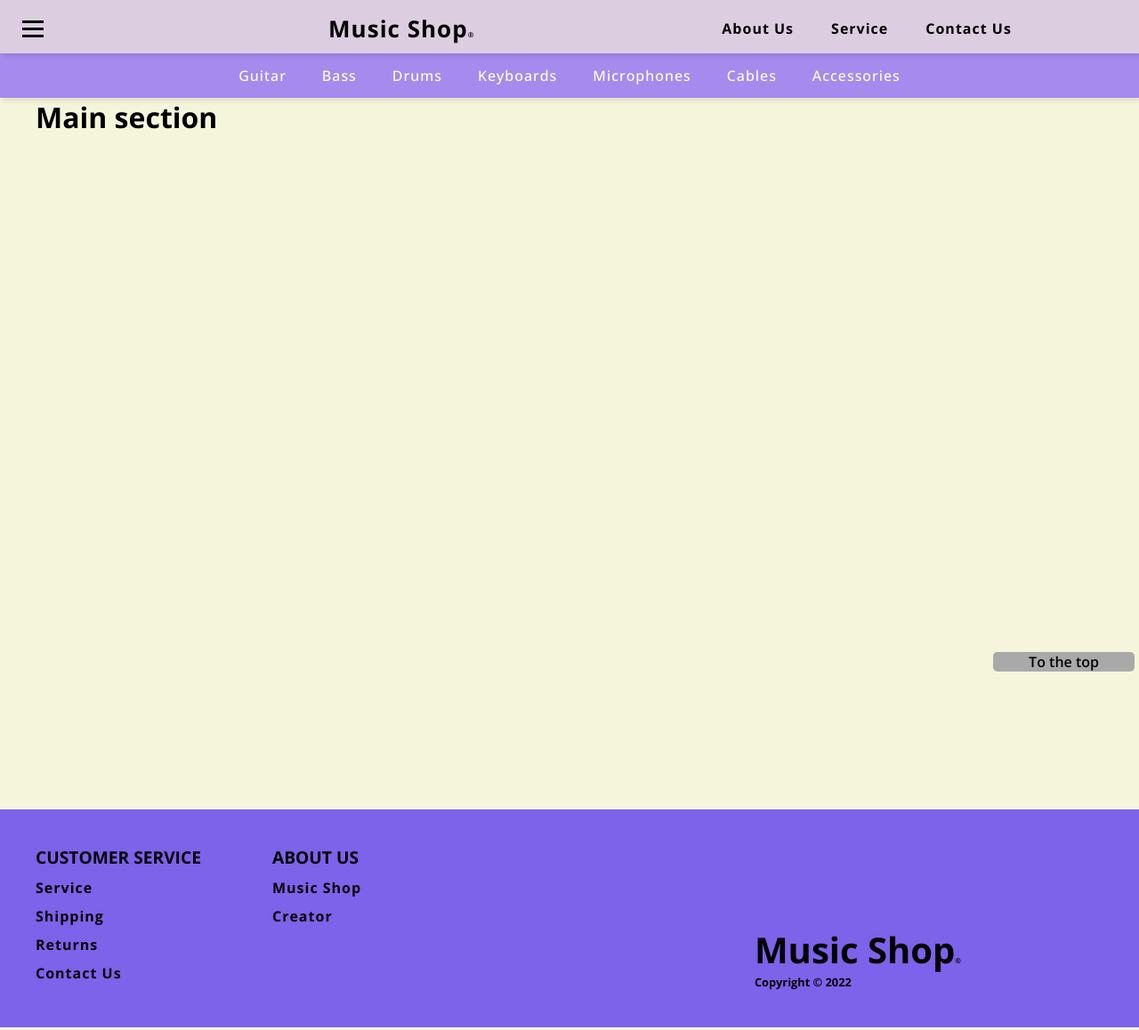
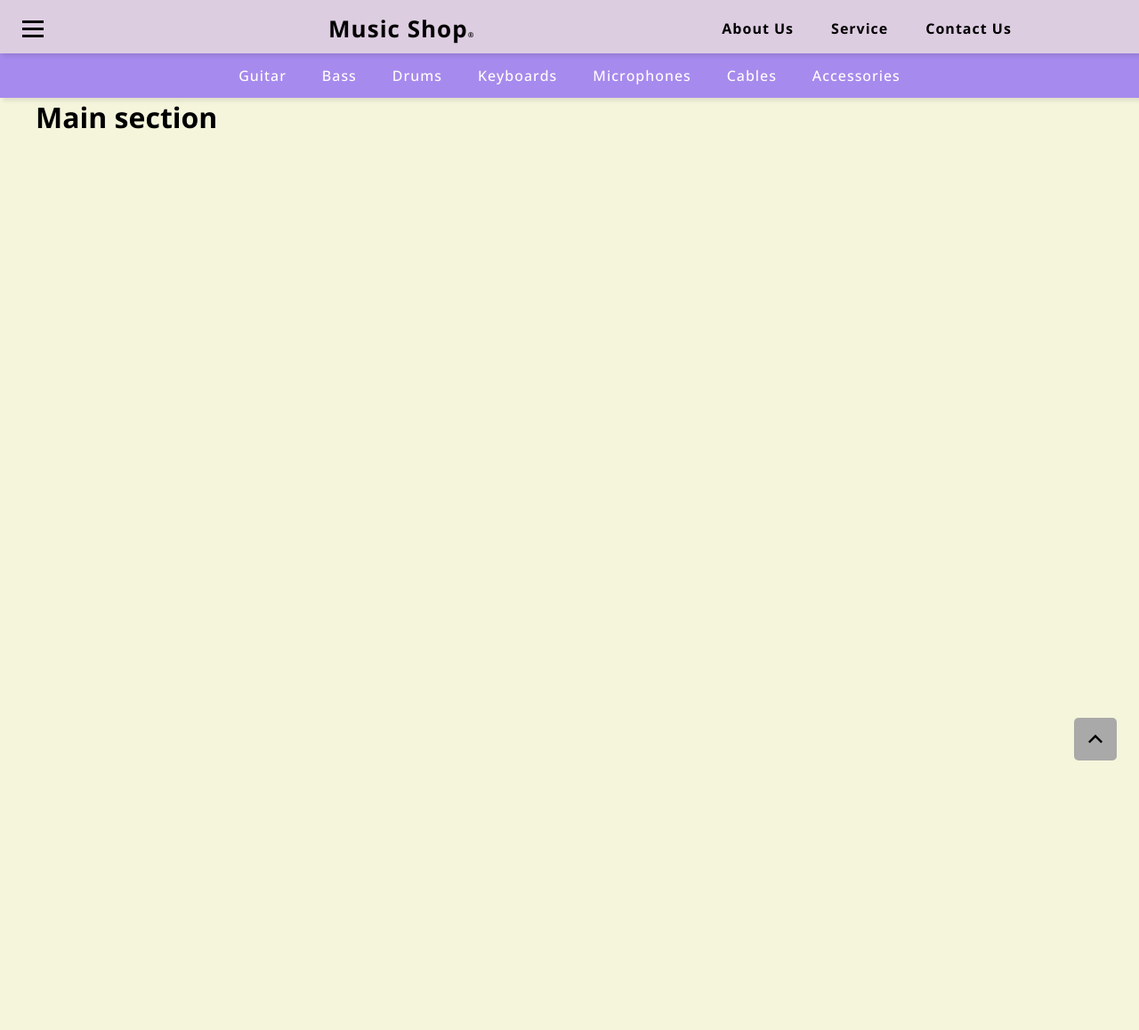
Before and after one commit to EQKNF/simple-cafe, a plain HTML site: page index.html in a window 1280 px wide. Shown: the top 1158 px of the page at 89% size. Drawn offline with nearby package versions, Linux system fonts and the light colour scheme.

Commit message:
Added to the top btn with transition

```diff
--- a/css/style.css
+++ b/css/style.css
@@ -57,7 +57,8 @@ body {
   font-weight: 700;
   letter-spacing: 1px;
   color: var(--black);
-  transition: font-size 0.2s;
+  transform: scale(1);
+  transition: all 0.2s ease;
 }
 
 .small-r {
@@ -65,7 +66,7 @@ body {
 }
 
 .logo:hover {
-  font-size: 28px;
+  transform: scale(1.1);
   color: var(--tertiary-color);
 }
 
@@ -297,7 +298,7 @@ body {
   max-width: 100%;
   min-width: auto;
   margin-top: calc(var(--header-height));
-  height: 100vh;
+  height: 200vh;
 }
 
 .main-container {
@@ -309,7 +310,7 @@ body {
 .to-the-top-btn {
   position: fixed;
   bottom: 40px;
-  right: 0px;
+  right: 20px;
   margin: 5px;
 
   background-color: darkgrey;
@@ -319,18 +320,23 @@ body {
   cursor: pointer;
   text-align: center;
   text-decoration: none;
-  transition: background-color 0.3s;
+  transition: background-color 0.1s;
+  transition: transform 0.3s ease;
+  transform: translateY(100px);
 }
 .to-the-top-btn:hover {
   background-color: grey;
 }
 
-.to-the-top-btn a {
+.to-the-top-btn.show {
+  transform: translateY(0px);
+}
+
+.to-the-top-btn span {
   color: var(--black);
   text-decoration: none;
-  font-size: 1rem;
-  font-weight: 600;
-  padding: 50px 40px;
+  padding: 8px;
+  font-size: 2rem;
 }
 
 .footer-wrapper {
--- a/index.html
+++ b/index.html
@@ -8,6 +8,10 @@
     <meta name="description" content="" />
     <title>MusicShop homepage</title>
     <link rel="stylesheet" href="css/style.css" />
+    <link
+      rel="stylesheet"
+      href="https://fonts.googleapis.com/css2?family=Material+Symbols+Outlined:opsz,wght,FILL,GRAD@24,400,0,0"
+    />
   </head>
   <body>
     <header class="header-wrapper">
@@ -88,8 +92,10 @@
         <h1>Main section</h1>
       </div>
     </main>
-    <button class="to-the-top-btn">
-      <a href="#">To the top</a>
+    <button class="to-the-top-btn" id="to-the-top-btn">
+      <a href="#"
+        ><span class="material-symbols-outlined"> expand_less </span></a
+      >
     </button>
     <footer class="footer-wrapper">
       <div class="footer-container">
@@ -114,7 +120,9 @@
           </div>
           <div class="footer-logo">
             <div>Music Shop<span class="small-r">®</span></div>
-            <div class="copyright">Copyright © 2022</div>
+            <div class="copyright">
+              © 2024 Music Shop AS. All rights reserved.
+            </div>
           </div>
         </div>
       </div>
--- a/js/app.js
+++ b/js/app.js
@@ -47,12 +47,22 @@ const navTabs = () => {
   });
 };
 
+const toTheTopBtnShow = () => {
+  const toTheTopBtn = document.getElementById("to-the-top-btn");
+
+  window.addEventListener("scroll", () => {
+    const shouldShow = window.scrollY > window.innerHeight * 0.75;
+    toTheTopBtn.classList.toggle("show", shouldShow);
+  });
+};
+
 const app = () => {
   document.querySelector(".sidebar-btn").addEventListener("click", (event) => {
     event.stopPropagation();
     toggleSidebar();
   });
   navTabs();
+  toTheTopBtnShow();
 };
 
 app();
```
